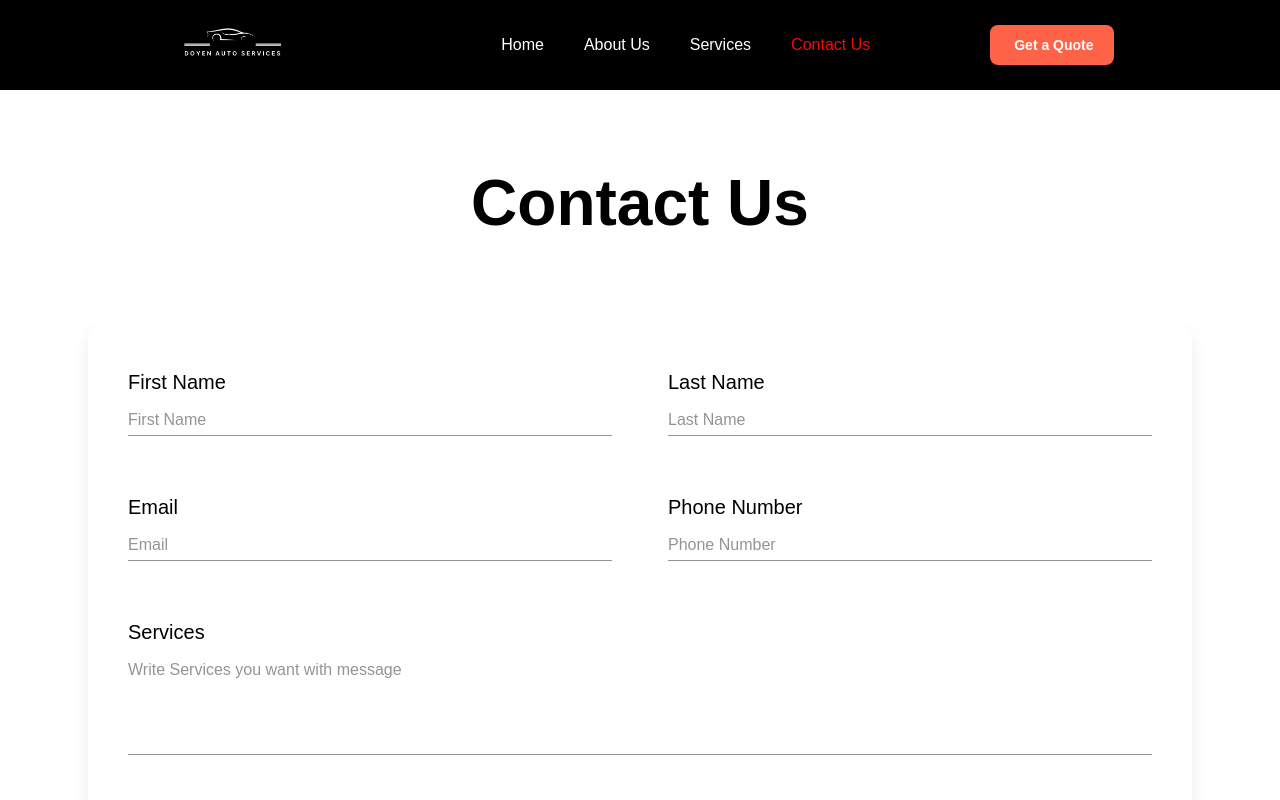
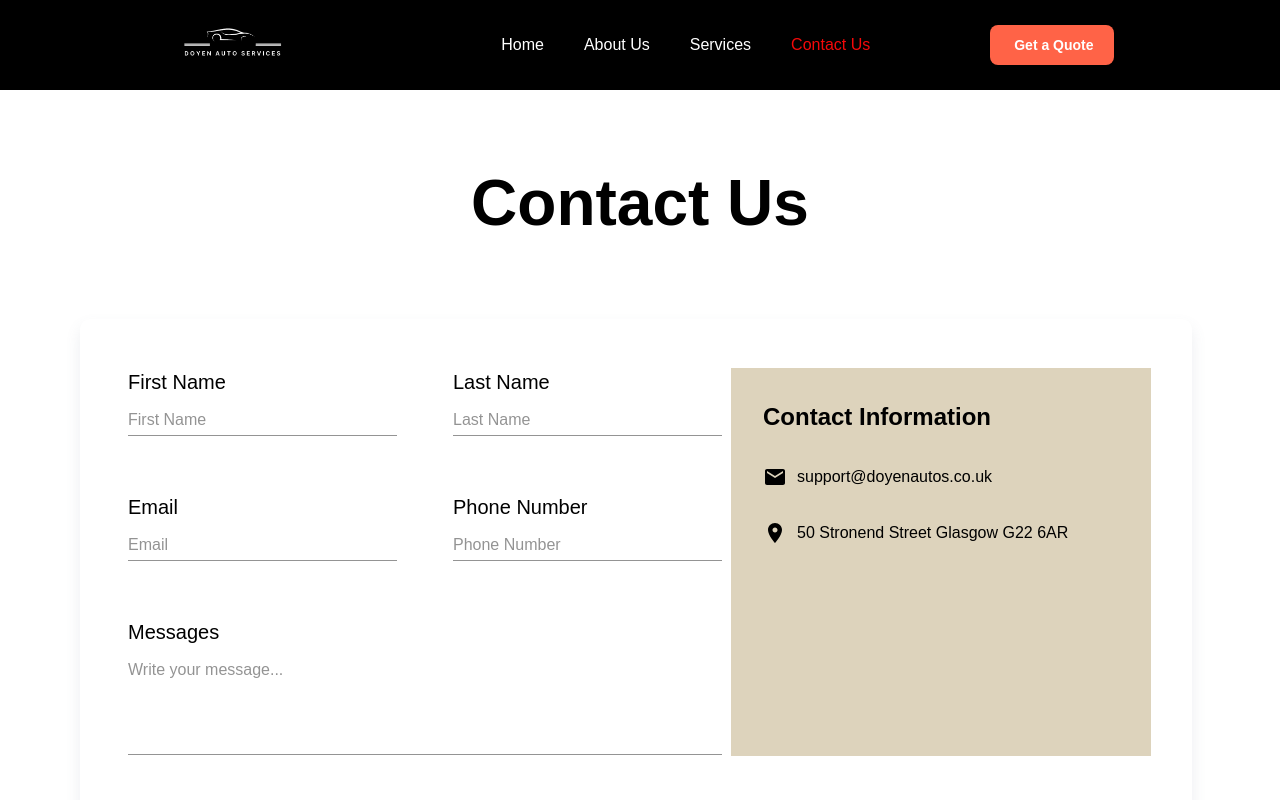
Before and after one commit to AbdulMoizKhan/doyen-autos, a Next.js app: page /contact-us in a window 1280 px wide. Shown: the top 800 px of the page. Built offline with nearby package versions, Linux system fonts and the light colour scheme.

Commit message:
contact info  added

```diff
--- a/views/contact-us/index.tsx
+++ b/views/contact-us/index.tsx
@@ -11,30 +11,21 @@ import {
   Radio,
   Container,
   Button,
+  Stack,
 } from "@mui/material";
+import EmailIcon from "@mui/icons-material/Email";
 import { useFormik } from "formik";
 import { validationSchema } from "./schema";
-import CircleCheckedFilled from "@mui/icons-material/CheckCircle";
-import RadioButtonUncheckedIcon from "@mui/icons-material/RadioButtonUnchecked";
 import TextField from "../../components/text-field";
 import DefaultButton from "../../components/default-button";
-
-const checkboxitems = [
-  { label: "General Enquiry" },
-  { label: "Trails" },
-  { label: "Complaints" },
-  { label: "Feedback" },
-];
-
-const imageStyle: SxProps = {
-  display: { md: "block", xs: "none" },
-};
+import PlaceIcon from "@mui/icons-material/Place";
 
 const containerWrapper: SxProps = {
   backgroundColor: "background.paper",
   padding: "40px",
   boxShadow: 14,
   borderRadius: "10px",
+  alignItems: "stretch",
 };
 
 const gridBtnWrapper: SxProps = {
@@ -83,8 +74,9 @@ const ContactUsPage = () => {
             justifyContent="center"
             alignItems="center"
             sx={containerWrapper}
+            spacing={1}
           >
-            <Grid item xs={12} sm={12} md={12}>
+            <Grid item xs={12} sm={12} md={7}>
               <form onSubmit={formik.handleSubmit}>
                 <Grid container spacing={{ xs: 3, sm: 5, md: 7 }}>
                   <Grid item xs={12} sm={6}>
@@ -131,8 +123,8 @@ const ContactUsPage = () => {
                   <Grid item xs={12}>
                     <TextField
                       variant="standard"
-                      placeholder="Write Services you want with message"
-                      label="Services"
+                      placeholder="Write your message..."
+                      label="Messages"
                       multiline
                       maxRows={4}
                       rows={4}
@@ -153,6 +145,37 @@ const ContactUsPage = () => {
                 </Grid>
               </form>
             </Grid>
+            <Grid item xs={12} sm={12} md={5}>
+              <Stack
+                sx={{
+                  backgroundColor: "#ddd3bc",
+                  p: 4,
+                  height: "65%",
+                  border: "1px solid white",
+                }}
+                spacing={4}
+              >
+                <Typography variant="h5">Contact Information</Typography>
+
+                <Box
+                  sx={{ display: "flex", alignItems: "center", gap: "10px" }}
+                >
+                  <EmailIcon />
+                  <Typography variant="body1">
+                    support@doyenautos.co.uk
+                  </Typography>
+                </Box>
+
+                <Box
+                  sx={{ display: "flex", alignItems: "center", gap: "10px" }}
+                >
+                  <PlaceIcon />
+                  <Typography variant="body1">
+                    50 Stronend Street Glasgow G22 6AR{" "}
+                  </Typography>
+                </Box>
+              </Stack>
+            </Grid>
           </Grid>
         </Container>
       </Box>
```
